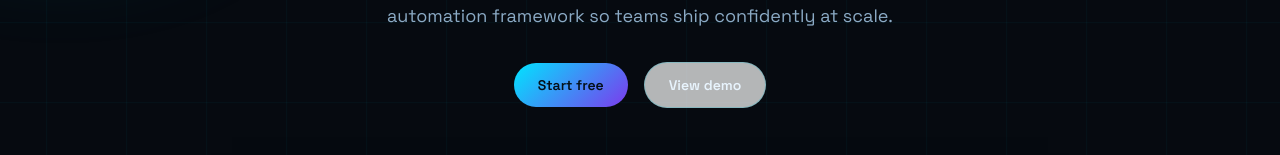
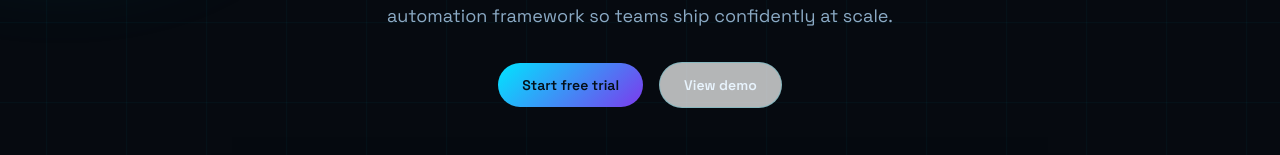
Before and after one commit to ikekra/Automation-Framework, a Next.js app in the folder landing/: page / in a window 1280 px wide. Shown: the part 343-498 px from the top of the page. Built offline with nearby package versions, Linux system fonts and the light colour scheme; no server answers.

Commit message:
Update hero CTA label

```diff
--- a/landing/src/app/page.tsx
+++ b/landing/src/app/page.tsx
@@ -274,7 +274,7 @@ export default function Home() {
           </p>
           <div className="stagger mt-8 flex flex-wrap items-center justify-center gap-4" style={{ animationDelay: "0.4s" }}>
             <Link href={`${appUrl}/register`} className="btn-primary rounded-full px-6 py-3 text-sm font-semibold">
-              Start free
+              Start free trial
             </Link>
             <Link href="#showcase" className="btn-secondary rounded-full px-6 py-3 text-sm font-semibold">
               View demo
```
